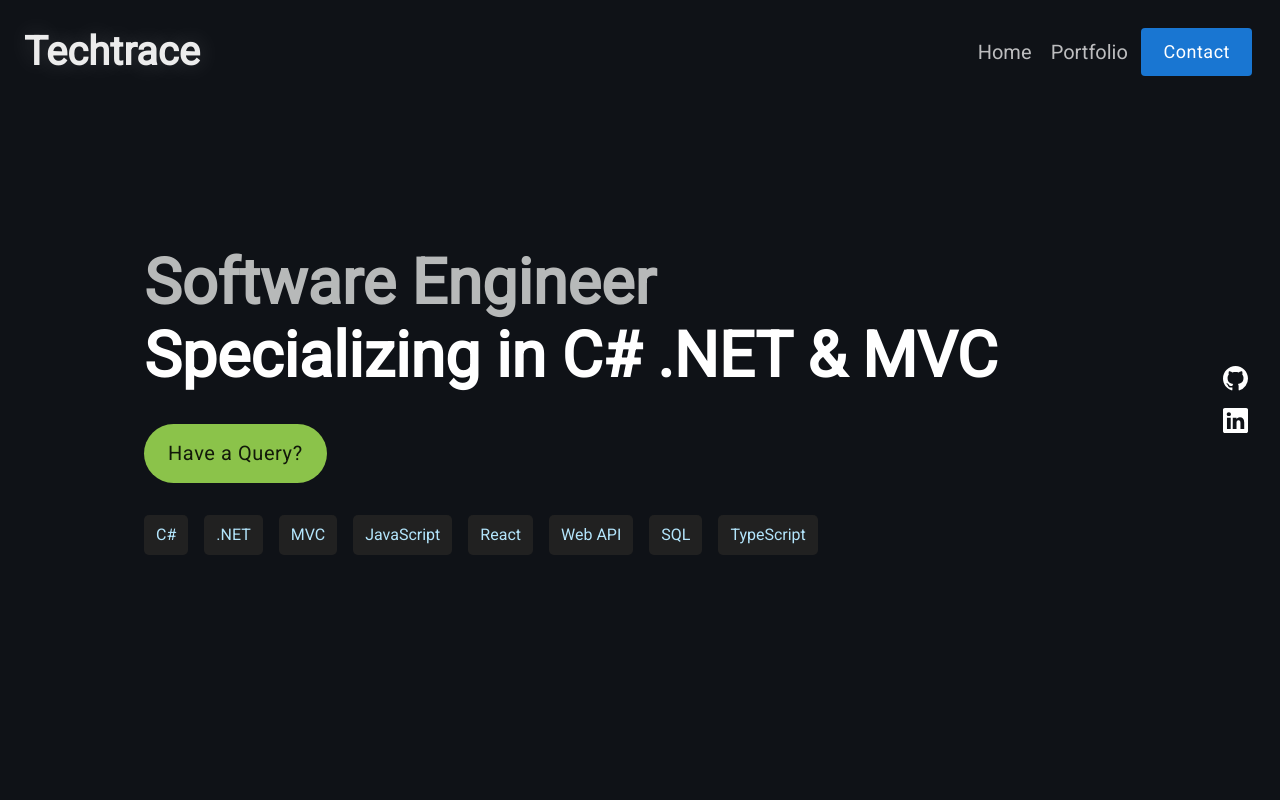
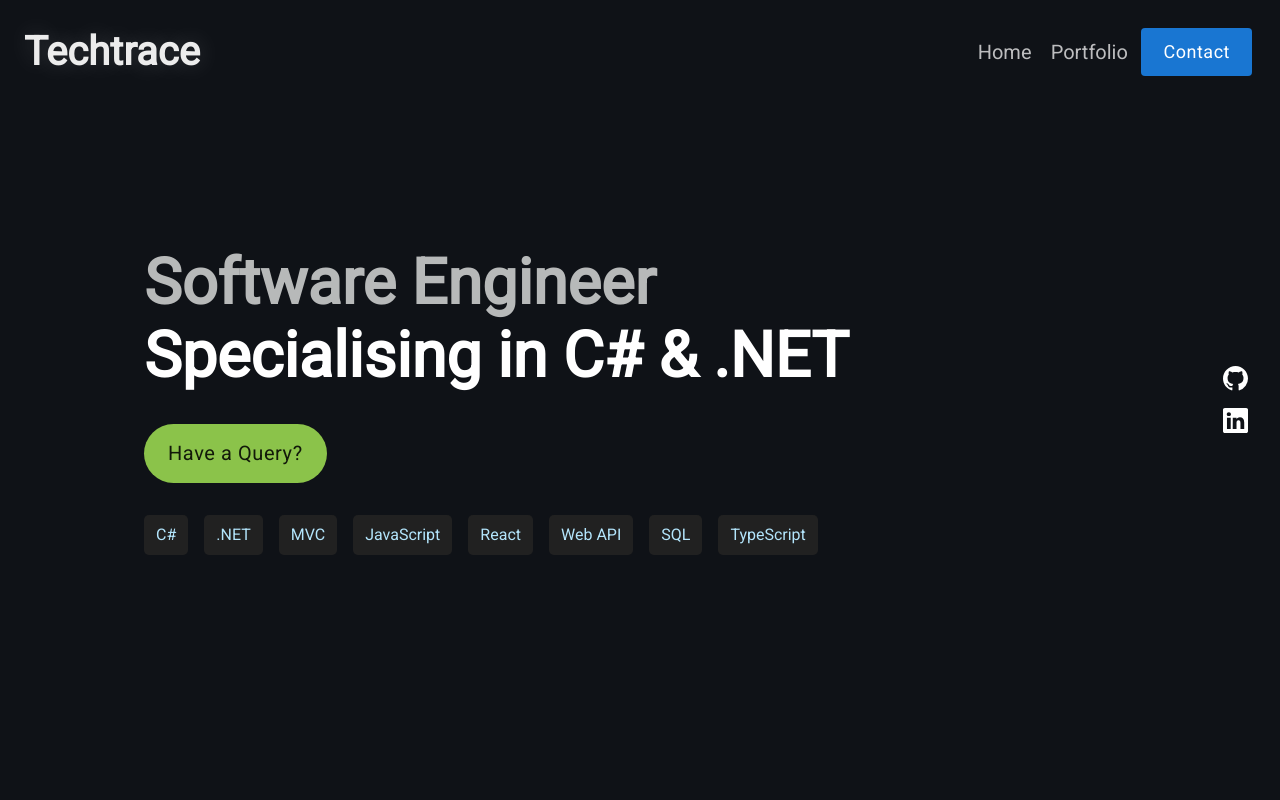
Before and after one commit to DrRykterstein/portfolio-site, a React (Create React App) app: page / in a window 1280 px wide. Shown: the top 800 px of the page. Built offline with nearby package versions, Linux system fonts and the light colour scheme.

Commit message:
Update intro description

```diff
--- a/src/components/intro.tsx
+++ b/src/components/intro.tsx
@@ -1,10 +1,9 @@
+import { Chip, Grid, makeStyles } from "@material-ui/core";
 import React from "react";
-import { Link } from "react-router-dom";
+import { useScreenSize } from "../contexts/screenSizeContext";
+import "../css/intro.css";
+import { SharedComponents } from "../shared-components/SharedComponents";
 import { Components } from "./Components";
-import { SharedComponents } from "../shared-components/SharedComponents";
-import { useScreenSize } from "../contexts/screenSizeContext";
-import { Grid, Chip, makeStyles } from "@material-ui/core";
-import "../css/intro.css";
 
 const useStyles = makeStyles((theme) => ({
 	MuiButton__learnMore: {
@@ -47,7 +46,7 @@ const Intro: React.FC = () => {
 		<section className="intro__container">
 			<div className="intro__titleContainer">
 				<h1 className="intro__titleFaded">Software Engineer</h1>
-				<h1 className="intro__title">Specializing in C# .NET & MVC</h1>
+				<h1 className="intro__title">Specialising in C# & .NET</h1>
 			</div>
 			{screenWidth > 968 && <Profiles component="Portfolio" />}
 			<a className={classes.Link} href="#contact">
```
